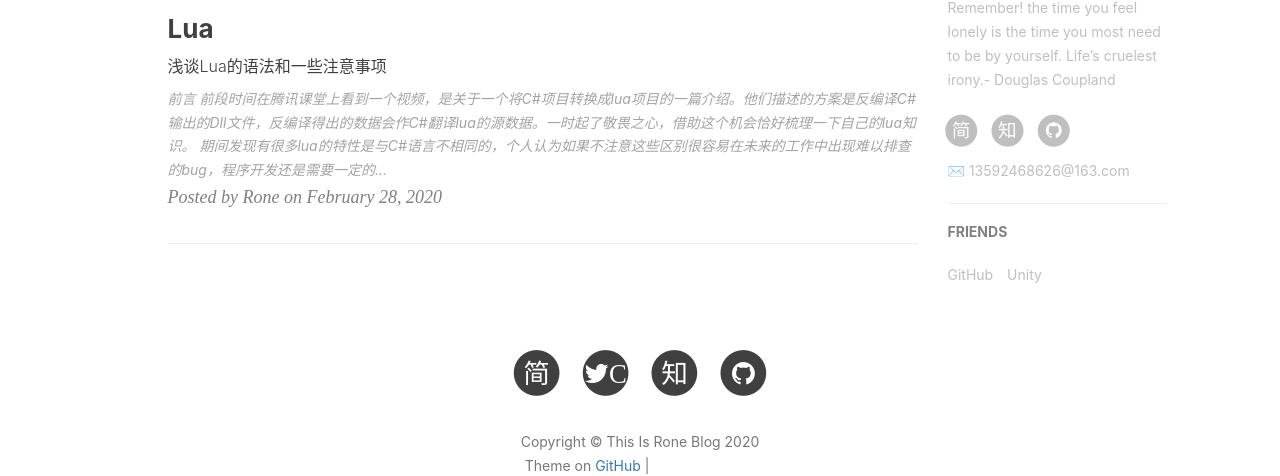
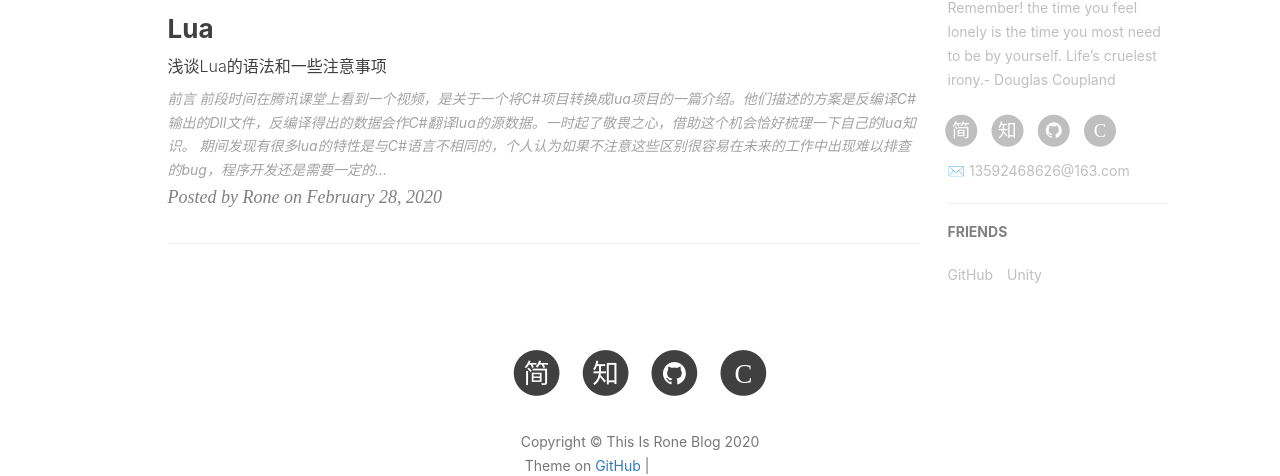
Before and after one commit to RoneBlog/RoneBlog.github.io, a Jekyll site: the page built from index.html, in a window 1280 px wide. Shown: the part 717-1193 px from the top of the page. Built offline with Jekyll 4.4.1, drawn with Linux system fonts in a browser that asks for light colours; nearby versions of some CDN libraries; the list of posts is cut into pages by our own code; comment, search, counter and statistics services are not loaded; grey boxes are pictures that could not be loaded.

Commit message:
修正新增csdn账号的错误

```diff
--- a/_config.yml
+++ b/_config.yml
@@ -21,7 +21,7 @@ RSS: false
 zhihu_username:     ThisIsRone
 github_username:    ThisIsRone
 jianshu_username:   ThisIsRone
-csdn_username:   ThisIsRone
+csdn_username:   qq_29261149
 # weibo_username:     qiubaiying
 # facebook_username:  baiying.qiu.7
 #twitter_username:   qiubaiying
--- a/_includes/footer.html
+++ b/_includes/footer.html
@@ -24,17 +24,6 @@
                                     </span>
                                 </a>
                             </li>
-                    {% endif %}
-
-                    {% if site.csdn_username %}
-                    <li>
-                        <a href="https://blog.csdn.net/{{ site.csdn_username }}">
-                            <span class="fa-stack fa-lg">
-                                <i class="fa fa-circle fa-stack-2x"></i>
-                                <i class="fa fa-twitter fa-stack-1x fa-inverse">C</i>
-                            </span>
-                        </a>
-                    </li>
                     {% endif %}
 
                     {% if site.twitter_username %}
@@ -101,6 +90,18 @@
                         </a>
                     </li>
                     {% endif %}
+
+                    {% if site.csdn_username %}
+                    <li>
+                        <a href="https://blog.csdn.net/{{ site.csdn_username }}">
+                            <span class="fa-stack fa-lg">
+                                <i class="fa fa-circle fa-stack-2x"></i>
+                                <i class="fa  fa-stack-1x fa-inverse">C</i>
+                            </span>
+                        </a>
+                    </li>
+                    {% endif %}
+
                 </ul>
                 <p class="copyright text-muted">
                     Copyright &copy; {{ site.title }} {{ site.time | date: '%Y' }}
--- a/_layouts/page.html
+++ b/_layouts/page.html
@@ -184,6 +184,16 @@ layout: default
                             </li>
                             {% endif %}
 
+                            {% if site.csdn_username %}
+                            <li>
+                                <a target="_blank" href="https://blog.csdn.net/{{ site.csdn_username }}">
+                                    <span class="fa-stack fa-lg">
+                                        <i class="fa fa-circle fa-stack-2x"></i>
+                                        <i class="fa  fa-stack-1x fa-inverse">C</i>
+                                    </span>
+                                </a>
+                            </li>
+                            {% endif %}
                         </ul>
                         {% if site.email %}
                             <p>✉️ {{site.email}}</p>
```
